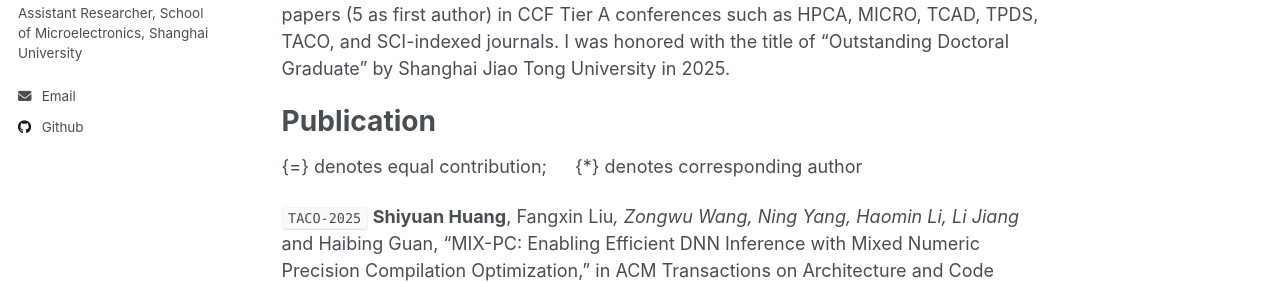
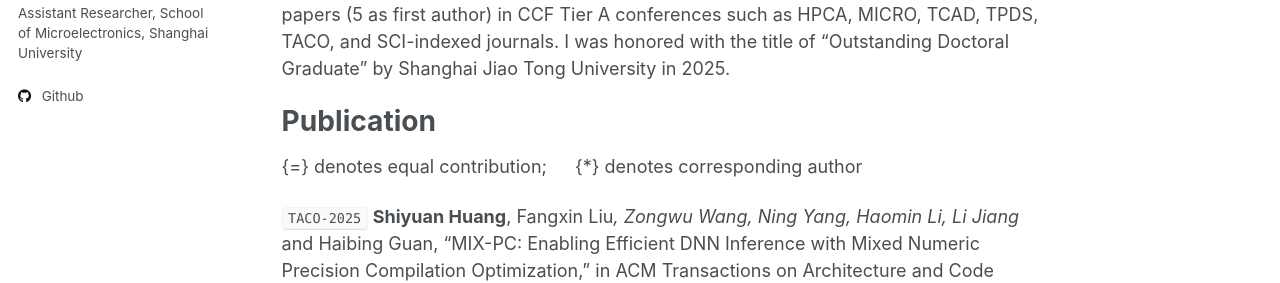
Before and after one commit to Hsy0406/Hsy0406.github.io, a Jekyll site: the page built from _pages/about.md, in a window 1280 px wide. Shown: the part 279-562 px from the top of the page. Built offline with Jekyll 4.4.1, drawn with Linux system fonts in a browser that asks for light colours.

Commit message:
Hide personal information in _config.yml
Comment out personal information fields in config.

```diff
--- a/_config.yml
+++ b/_config.yml
@@ -25,10 +25,10 @@ author:
   name             : "Shiyuan Huang"
   pronouns         : # example: "she/her"
   bio              : "Assistant Researcher, School of Microelectronics, Shanghai University"
-  location         : #""
-  employer         : #"Red Brick University"
-  uri              : # URL
-  email            : "huangshiyuan@shu.edu.cn"
+  #location         : #""
+  #employer         : #"Red Brick University"
+  #uri              : # URL
+  #email            : "huangshiyuan@shu.edu.cn"
 
   # Academic websites
   arxiv            : # URL - Update with the correct link to your profile
```
